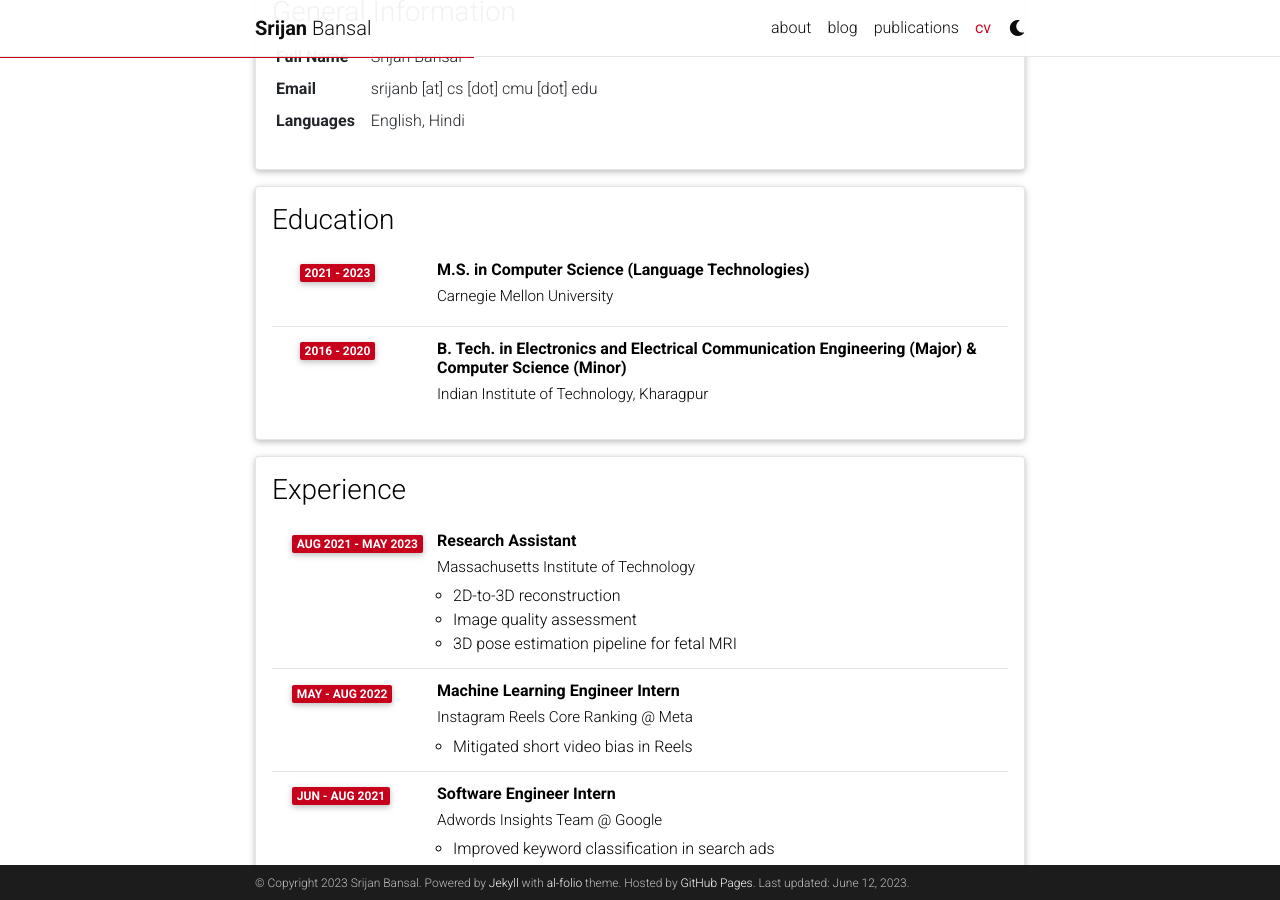
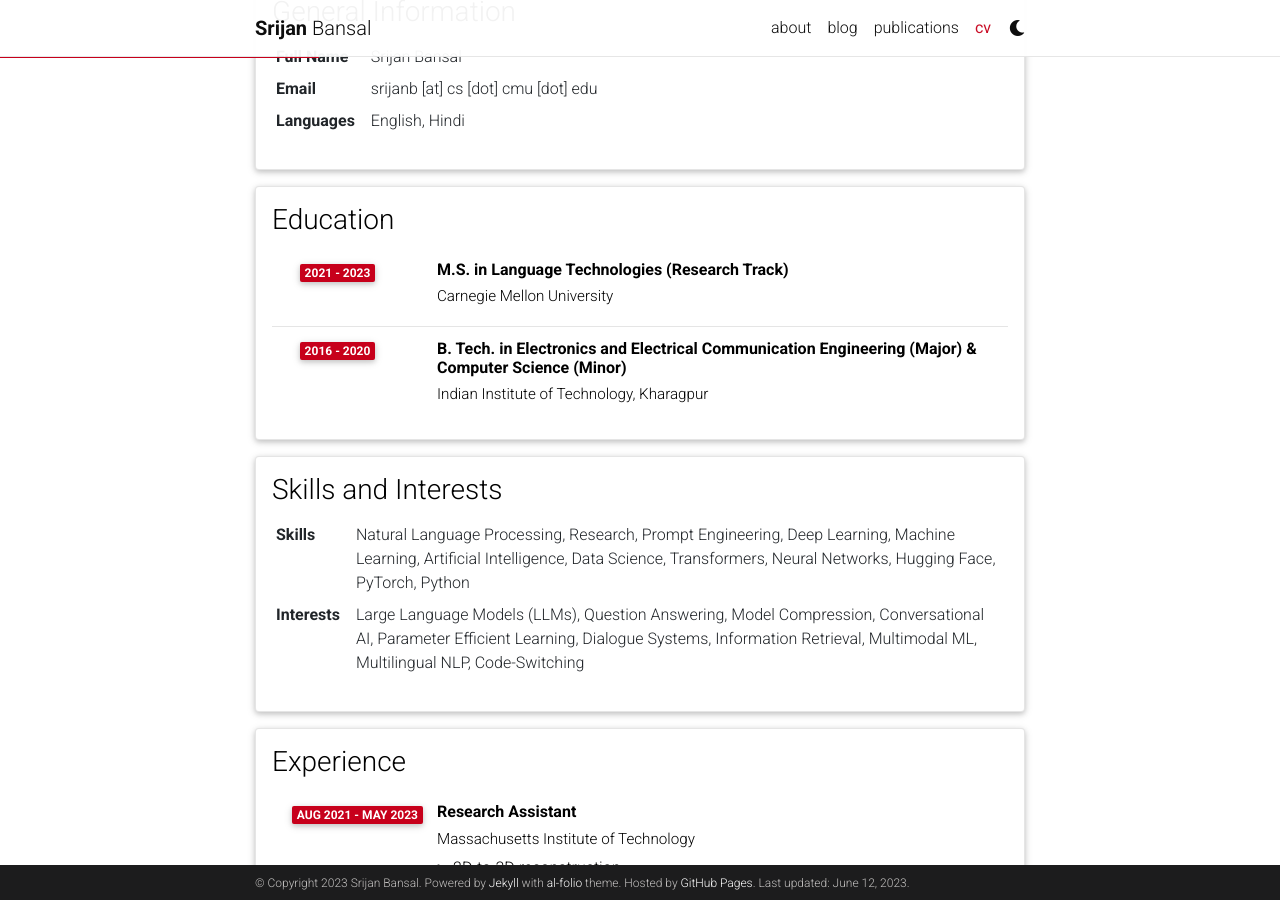
Before and after one commit to srijan-bansal/srijan-bansal.github.io, a Jekyll site: the page built from _pages/cv.md, in a window 1280 px wide and 900 px high, scrolled down 207 px. Built offline with Jekyll 4.4.1, drawn with Linux system fonts in a browser that asks for light colours; comment, search, counter and statistics services are not loaded; a style sheet for code colours, icons or effects is not loaded.

Commit message:
Update cv.yml

```diff
--- a/_data/cv.yml
+++ b/_data/cv.yml
@@ -11,12 +11,22 @@
 - title: Education
   type: time_table
   contents:
-    - title: M.S. in Computer Science (Language Technologies)
+    - title: M.S. in Language Technologies (Research Track)
       institution: Carnegie Mellon University
       year: 2021 - 2023
     - title: B. Tech. in Electronics and Electrical Communication Engineering (Major) & Computer Science (Minor)
       institution: Indian Institute of Technology, Kharagpur
       year: 2016 - 2020
+
+
+- title: Skills and Interests
+  type: map
+  contents:
+    - name: Skills
+      value: Natural Language Processing, Research, Prompt Engineering, Deep Learning, Machine Learning, Artificial Intelligence, Data Science, Transformers, Neural Networks, Hugging Face, PyTorch, Python
+    - name: Interests
+      value: Large Language Models (LLMs), Question Answering, Model Compression, Conversational AI, Parameter Efficient Learning, Dialogue Systems, Information Retrieval, Multimodal ML, Multilingual NLP, Code-Switching
+
 
 - title: Experience
   type: time_table
```
